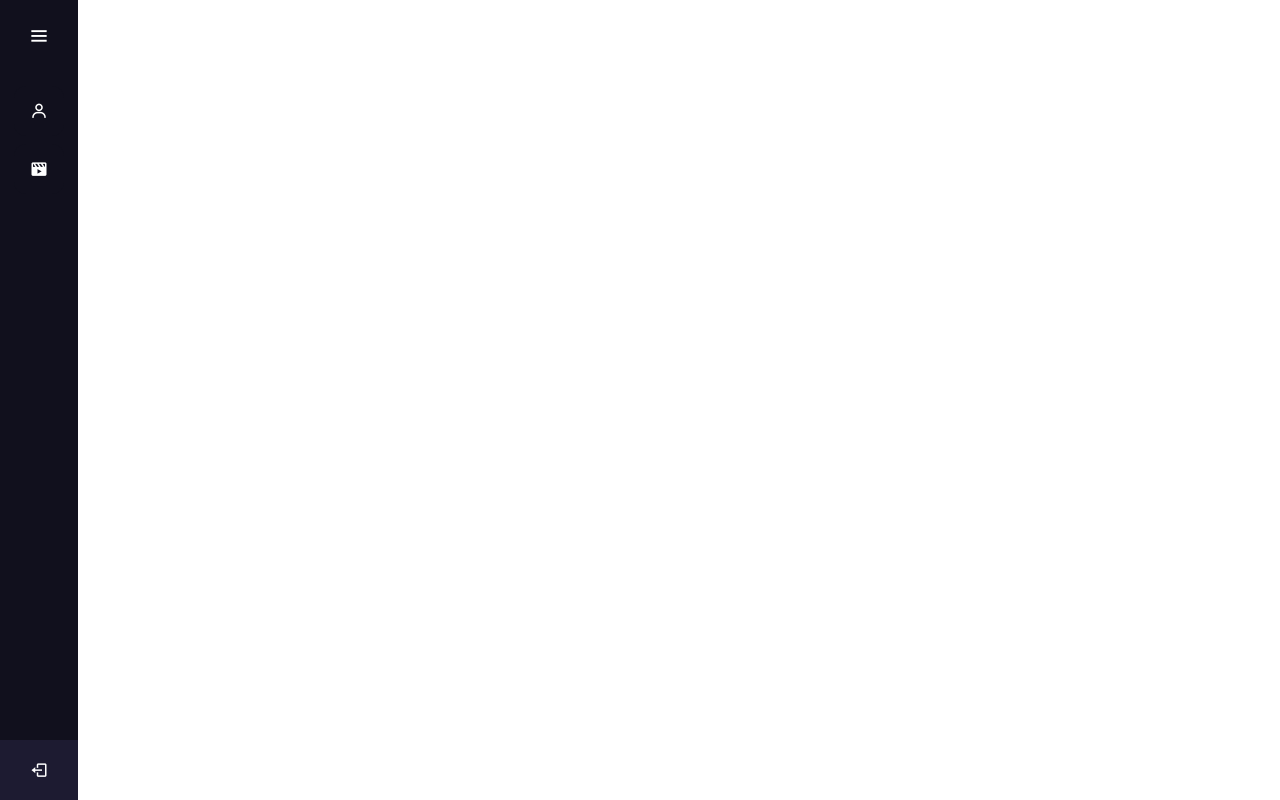
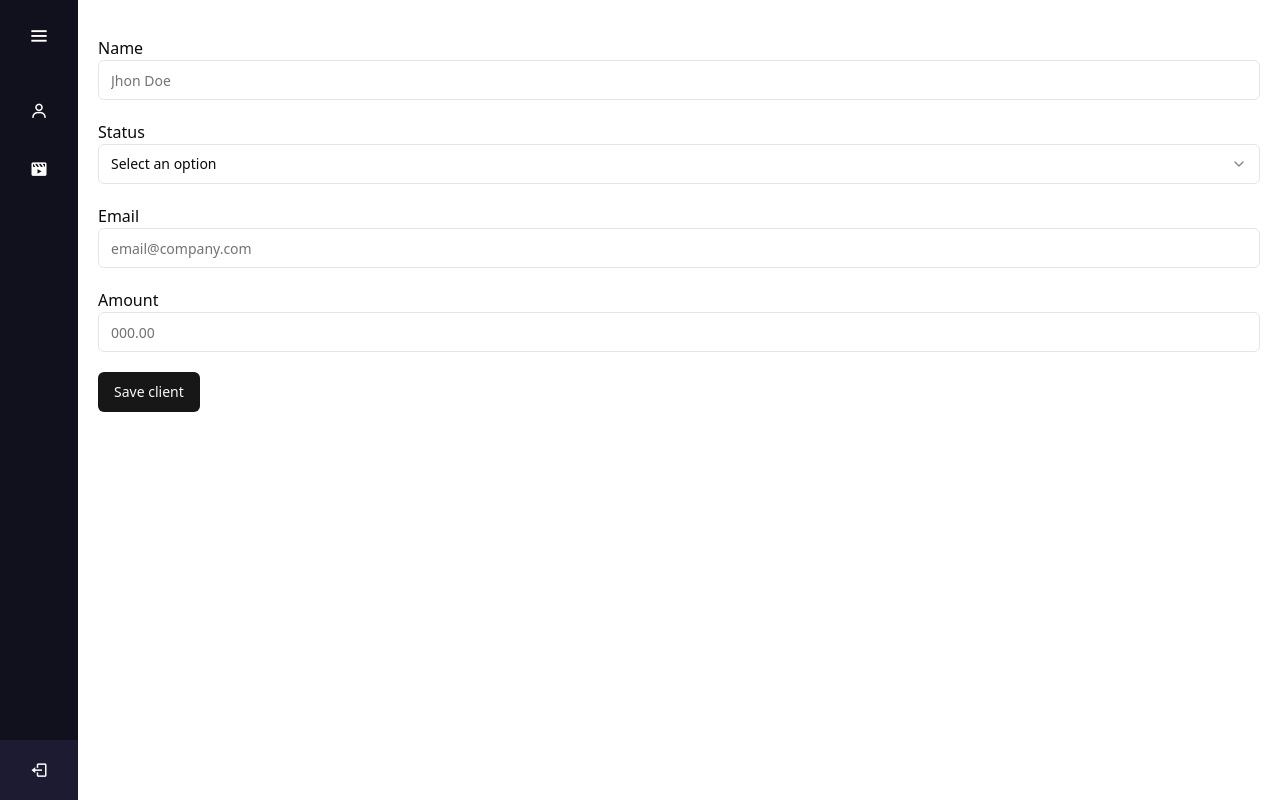
Before and after one commit to gerardocrr/react-supabase, a React (Vite) app: page /new-client in a window 1280 px wide. Built offline with nearby package versions, Linux system fonts and the light colour scheme; no server answers; grey boxes are pictures that could not be loaded.

Commit message:
added crud functions to clients

```diff
--- a/package.json
+++ b/package.json
@@ -10,6 +10,7 @@
     "preview": "vite preview"
   },
   "dependencies": {
+    "@radix-ui/react-alert-dialog": "^1.1.1",
     "@radix-ui/react-dropdown-menu": "^2.1.1",
     "@radix-ui/react-select": "^2.1.1",
     "@radix-ui/react-slot": "^1.1.0",
--- a/src/App.jsx
+++ b/src/App.jsx
@@ -1,6 +1,7 @@
 import { BrowserRouter, Routes, Route } from "react-router-dom";
 import { Layout } from "./components/Layout";
 import { Clients } from "./Pages/Clients";
+import { FormClient } from "./Pages/FormClient";
 import { Movies } from "./Pages/Movies";
 import "./App.css";
 
@@ -11,6 +12,8 @@ function App() {
         <Layout>
           <Routes>
             <Route index element={<Clients />} />
+            <Route path="/new-client" element={<FormClient />} />
+            <Route path="/update-client/:id" element={<FormClient />} />
             <Route path="/movies" element={<Movies />} />
           </Routes>
         </Layout>
--- a/src/Pages/Clients.jsx
+++ b/src/Pages/Clients.jsx
@@ -8,7 +8,10 @@ export function Clients() {
 
   useEffect(() => {
     const fetchData = async () => {
-      const { data, error } = await supabase.from("clients").select();
+      const { data, error } = await supabase
+        .from("clients")
+        .select()
+        .order("created_at", { ascending: false });
       if (error) {
         console.log("Error fetching data:", error.message);
       } else {
--- /dev/null
+++ b/src/Pages/FormClient.jsx
@@ -0,0 +1,154 @@
+import { useEffect, useState } from "react";
+import { Button } from "@/components/ui/button";
+import { Input } from "@/components/ui/input";
+import {
+  Select,
+  SelectContent,
+  SelectGroup,
+  SelectLabel,
+  SelectTrigger,
+  SelectValue,
+  SelectItem,
+} from "@/components/ui/select";
+import { useNavigate, useParams } from "react-router-dom";
+import { supabase } from "@/api/supabase";
+
+export function FormClient() {
+  const navigate = useNavigate();
+  const params = useParams();
+  const [isUpdate, setIsUpdate] = useState(false);
+  const [formData, setFormData] = useState({
+    name: "",
+    status: "",
+    email: "",
+    amount: "",
+  });
+
+  useEffect(() => {
+    if (params.id) {
+      setIsUpdate(true);
+      const fetchData = async () => {
+        const { data, error } = await supabase
+          .from("clients")
+          .select()
+          .eq("id", params.id);
+        if (error) {
+          console.log("Error fetching data:", error.message);
+        } else {
+          setFormData(() => ({
+            name: data[0].name,
+            status: data[0].status,
+            email: data[0].email,
+            amount: parseFloat(data[0].amount),
+          }));
+        }
+      };
+      fetchData();
+    } else {
+      setIsUpdate(false);
+    }
+  }, []);
+
+  const handleChange = (e) => {
+    const { name, value } = e.target;
+    setFormData((prevData) => ({
+      ...prevData,
+      [name]: name === "amount" ? parseFloat(value) : value,
+    }));
+  };
+
+  const handleSubmit = async (e) => {
+    e.preventDefault();
+    if (!isUpdate) {
+      const { error } = await supabase.from("clients").insert(formData);
+      if (error) {
+        console.log("Error inserting data:", error.message);
+      } else {
+        navigate("/");
+      }
+    } else {
+      const { error } = await supabase
+        .from("clients")
+        .update(formData)
+        .eq("id", params.id);
+      if (error) {
+        console.log("Error updating data:", error.message);
+      } else {
+        navigate("/");
+      }
+    }
+  };
+
+  return (
+    <div className="container mx-auto grid items-center py-4">
+      <form onSubmit={handleSubmit}>
+        <div className="mb-5">
+          <label htmlFor="name">Name</label>
+          <Input
+            type="text"
+            id="name"
+            name="name"
+            placeholder="Jhon Doe"
+            onChange={handleChange}
+            value={formData.name}
+            required
+          />
+        </div>
+        <div className="mb-5">
+          <label htmlFor="status">Status</label>
+          <Select
+            value={formData.status}
+            onValueChange={(value) => {
+              setFormData((prevData) => ({
+                ...prevData,
+                status: value,
+              }));
+            }}
+            required
+          >
+            <SelectTrigger>
+              <SelectValue placeholder="Select an option" />
+            </SelectTrigger>
+            <SelectContent>
+              <SelectGroup>
+                <SelectLabel>Status</SelectLabel>
+                <SelectItem value="pending">Pending</SelectItem>
+                <SelectItem value="processing">Processing</SelectItem>
+                <SelectItem value="success">Success</SelectItem>
+                <SelectItem value="failed">Failed</SelectItem>
+              </SelectGroup>
+            </SelectContent>
+          </Select>
+        </div>
+        <div className="mb-5">
+          <label htmlFor="email">Email</label>
+          <Input
+            type="email"
+            id="email"
+            name="email"
+            placeholder="email@company.com"
+            onChange={handleChange}
+            value={formData.email}
+            required
+          />
+        </div>
+        <div className="mb-5">
+          <label htmlFor="amount">Amount</label>
+          <Input
+            type="number"
+            id="amount"
+            name="amount"
+            placeholder="000.00"
+            onChange={handleChange}
+            value={formData.amount}
+            required
+          />
+        </div>
+
+        <Button type="submit">
+          {isUpdate ? "Update client" : "Save client"}
+        </Button>
+      </form>
+    </div>
+  );
+}
--- /dev/null
+++ b/src/components/DialogDelete.jsx
@@ -0,0 +1,64 @@
+import {
+  AlertDialog,
+  AlertDialogAction,
+  AlertDialogCancel,
+  AlertDialogContent,
+  AlertDialogDescription,
+  AlertDialogFooter,
+  AlertDialogHeader,
+  AlertDialogTitle,
+  AlertDialogTrigger,
+} from "@/components/ui/alert-dialog";
+import { Button } from "@/components/ui/button";
+import { useNavigate } from "react-router-dom";
+import { supabase } from "@/api/supabase";
+
+export function DialogDelete({ table, id }) {
+  const navigate = useNavigate();
+  const handleDelete = async () => {
+    const response = await supabase.from(table).delete().eq("id", id);
+    if (response.status === 204) {
+      navigate(0);
+    } else {
+      console.log("Error deleting data:", error.message);
+    }
+  };
+  return (
+    <AlertDialog>
+      <AlertDialogTrigger asChild>
+        <Button variant="outline" size="icon">
+          <svg
+            className="w-5 h-5 text-gray-800 dark:text-white"
+            aria-hidden="true"
+            xmlns="http://www.w3.org/2000/svg"
+            width="24"
+            height="24"
+            fill="none"
+            viewBox="0 0 24 24"
+          >
+            <path
+              stroke="currentColor"
+              strokeLinecap="round"
+              strokeLinejoin="round"
+              strokeWidth="2"
+              d="M5 7h14m-9 3v8m4-8v8M10 3h4a1 1 0 0 1 1 1v3H9V4a1 1 0 0 1 1-1ZM6 7h12v13a1 1 0 0 1-1 1H7a1 1 0 0 1-1-1V7Z"
+            />
+          </svg>
+        </Button>
+      </AlertDialogTrigger>
+      <AlertDialogContent>
+        <AlertDialogHeader>
+          <AlertDialogTitle>Are you absolutely sure?</AlertDialogTitle>
+          <AlertDialogDescription>
+            This action cannot be undone. This will permanently delete the data
+            from our servers.
+          </AlertDialogDescription>
+        </AlertDialogHeader>
+        <AlertDialogFooter>
+          <AlertDialogCancel>Cancel</AlertDialogCancel>
+          <AlertDialogAction onClick={handleDelete}>Delete</AlertDialogAction>
+        </AlertDialogFooter>
+      </AlertDialogContent>
+    </AlertDialog>
+  );
+}
--- a/src/components/tables/clients/columns.jsx
+++ b/src/components/tables/clients/columns.jsx
@@ -1,6 +1,6 @@
 import { Button } from "@/components/ui/button";
 import { Link } from "react-router-dom";
-//import { DialogDelete } from "../DialogDelete";
+import { DialogDelete } from "@/components/DialogDelete";
 
 export const columns = [
   {
@@ -101,7 +101,7 @@ export const columns = [
             </Button>
           </Link>
 
-          {/* <DialogDelete table={"clients"} id={row.getValue("id")} /> */}
+          <DialogDelete table={"clients"} id={row.getValue("id")} />
         </div>
       );
     },
--- /dev/null
+++ b/src/components/ui/alert-dialog.jsx
@@ -0,0 +1,97 @@
+import * as React from "react"
+import * as AlertDialogPrimitive from "@radix-ui/react-alert-dialog"
+
+import { cn } from "@/lib/utils"
+import { buttonVariants } from "@/components/ui/button"
+
+const AlertDialog = AlertDialogPrimitive.Root
+
+const AlertDialogTrigger = AlertDialogPrimitive.Trigger
+
+const AlertDialogPortal = AlertDialogPrimitive.Portal
+
+const AlertDialogOverlay = React.forwardRef(({ className, ...props }, ref) => (
+  <AlertDialogPrimitive.Overlay
+    className={cn(
+      "fixed inset-0 z-50 bg-black/80  data-[state=open]:animate-in data-[state=closed]:animate-out data-[state=closed]:fade-out-0 data-[state=open]:fade-in-0",
+      className
+    )}
+    {...props}
+    ref={ref} />
+))
+AlertDialogOverlay.displayName = AlertDialogPrimitive.Overlay.displayName
+
+const AlertDialogContent = React.forwardRef(({ className, ...props }, ref) => (
+  <AlertDialogPortal>
+    <AlertDialogOverlay />
+    <AlertDialogPrimitive.Content
+      ref={ref}
+      className={cn(
+        "fixed left-[50%] top-[50%] z-50 grid w-full max-w-lg translate-x-[-50%] translate-y-[-50%] gap-4 border bg-background p-6 shadow-lg duration-200 data-[state=open]:animate-in data-[state=closed]:animate-out data-[state=closed]:fade-out-0 data-[state=open]:fade-in-0 data-[state=closed]:zoom-out-95 data-[state=open]:zoom-in-95 data-[state=closed]:slide-out-to-left-1/2 data-[state=closed]:slide-out-to-top-[48%] data-[state=open]:slide-in-from-left-1/2 data-[state=open]:slide-in-from-top-[48%] sm:rounded-lg",
+        className
+      )}
+      {...props} />
+  </AlertDialogPortal>
+))
+AlertDialogContent.displayName = AlertDialogPrimitive.Content.displayName
+
+const AlertDialogHeader = ({
+  className,
+  ...props
+}) => (
+  <div
+    className={cn("flex flex-col space-y-2 text-center sm:text-left", className)}
+    {...props} />
+)
+AlertDialogHeader.displayName = "AlertDialogHeader"
+
+const AlertDialogFooter = ({
+  className,
+  ...props
+}) => (
+  <div
+    className={cn("flex flex-col-reverse sm:flex-row sm:justify-end sm:space-x-2", className)}
+    {...props} />
+)
+AlertDialogFooter.displayName = "AlertDialogFooter"
+
+const AlertDialogTitle = React.forwardRef(({ className, ...props }, ref) => (
+  <AlertDialogPrimitive.Title ref={ref} className={cn("text-lg font-semibold", className)} {...props} />
+))
+AlertDialogTitle.displayName = AlertDialogPrimitive.Title.displayName
+
+const AlertDialogDescription = React.forwardRef(({ className, ...props }, ref) => (
+  <AlertDialogPrimitive.Description
+    ref={ref}
+    className={cn("text-sm text-muted-foreground", className)}
+    {...props} />
+))
+AlertDialogDescription.displayName =
+  AlertDialogPrimitive.Description.displayName
+
+const AlertDialogAction = React.forwardRef(({ className, ...props }, ref) => (
+  <AlertDialogPrimitive.Action ref={ref} className={cn(buttonVariants(), className)} {...props} />
+))
+AlertDialogAction.displayName = AlertDialogPrimitive.Action.displayName
+
+const AlertDialogCancel = React.forwardRef(({ className, ...props }, ref) => (
+  <AlertDialogPrimitive.Cancel
+    ref={ref}
+    className={cn(buttonVariants({ variant: "outline" }), "mt-2 sm:mt-0", className)}
+    {...props} />
+))
+AlertDialogCancel.displayName = AlertDialogPrimitive.Cancel.displayName
+
+export {
+  AlertDialog,
+  AlertDialogPortal,
+  AlertDialogOverlay,
+  AlertDialogTrigger,
+  AlertDialogContent,
+  AlertDialogHeader,
+  AlertDialogFooter,
+  AlertDialogTitle,
+  AlertDialogDescription,
+  AlertDialogAction,
+  AlertDialogCancel,
+}
```
Also changed, not shown: 1 other file (tests, documents, lock files or other folders).
